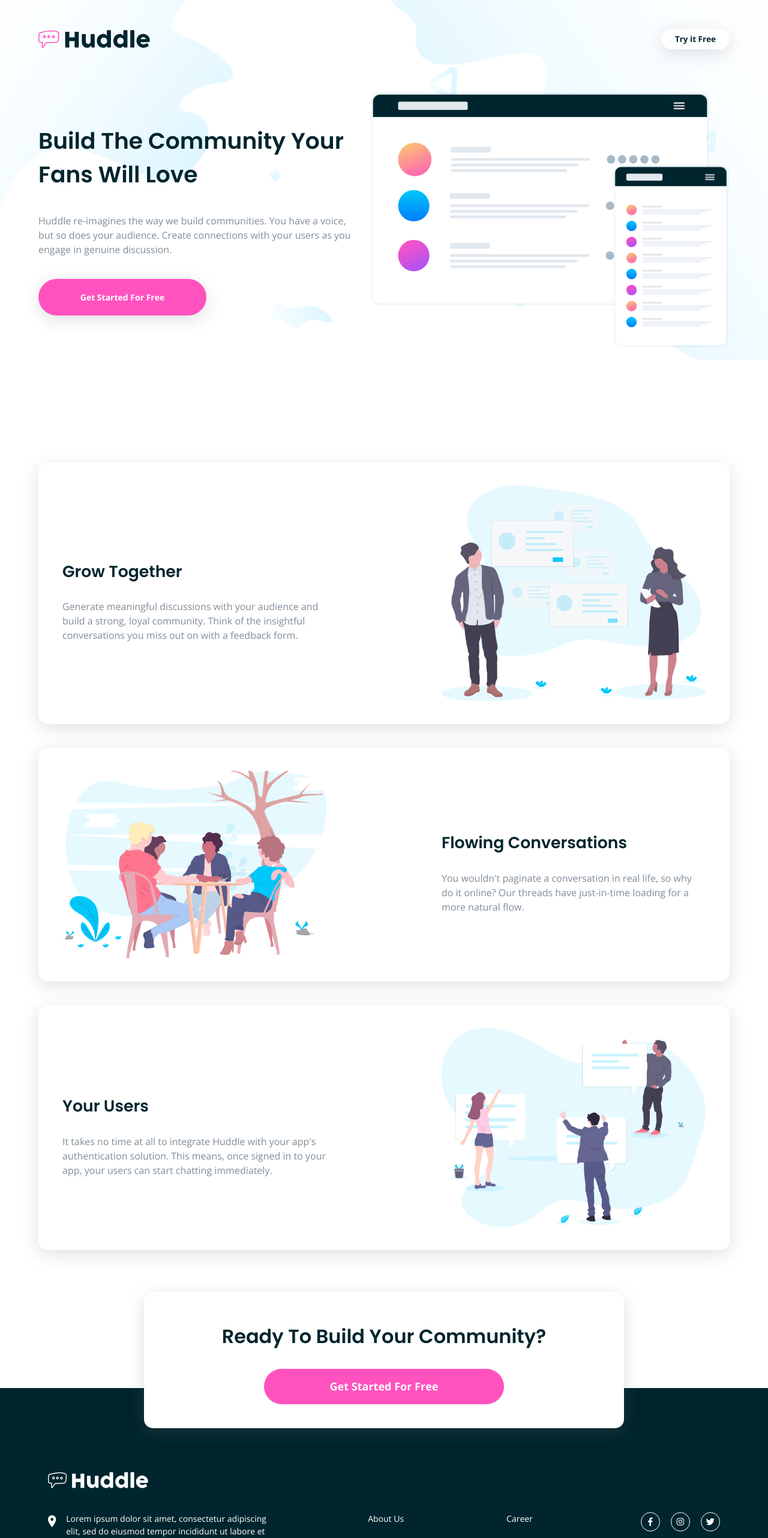
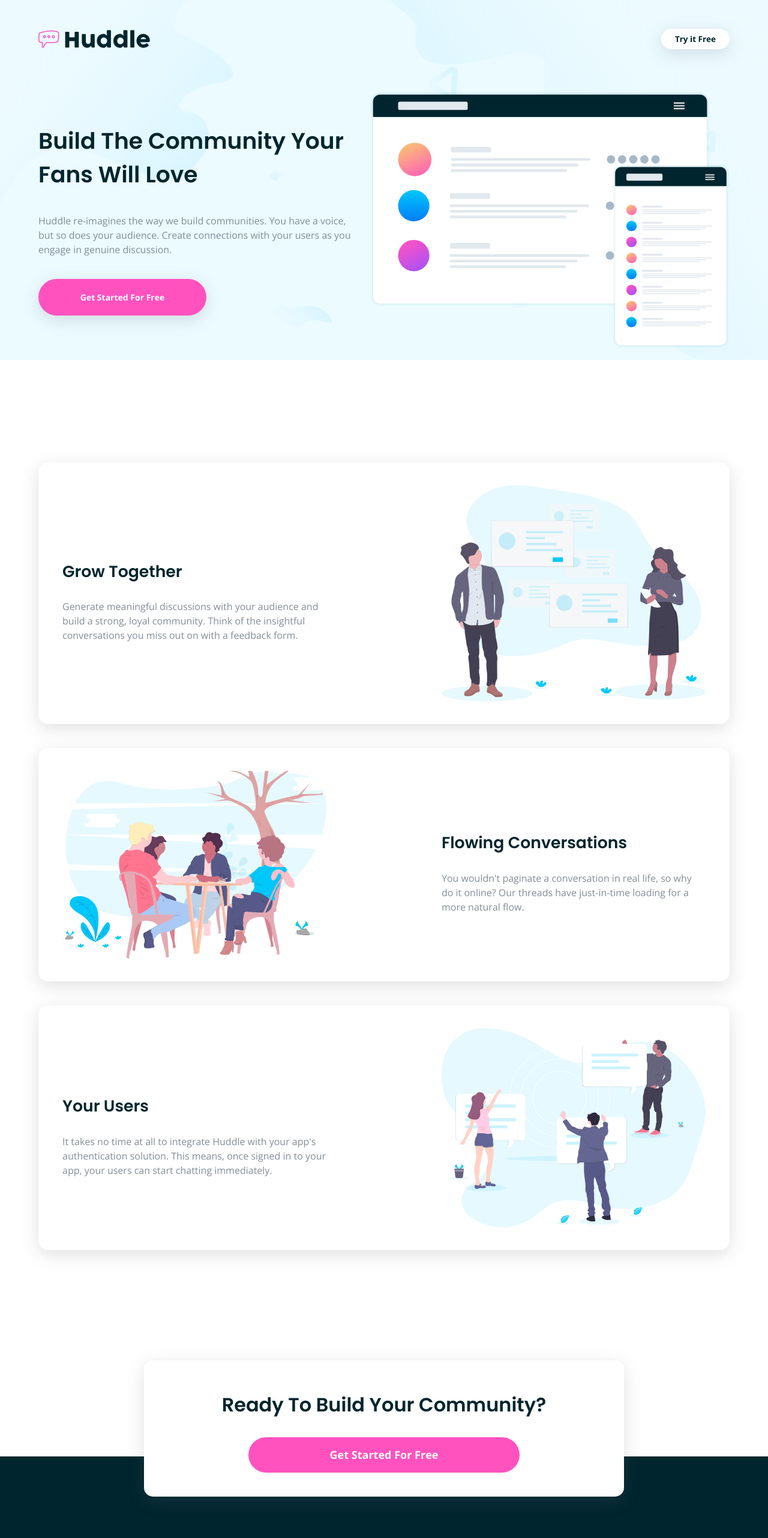
Before and after one commit to rammax0133/huddle-landing-page-with-alternating-feature-blocks, a plain HTML site: page index.html in a window 1280 px wide. Shown: the top 2564 px of the page at 60% size. Drawn offline with nearby package versions, Linux system fonts and the light colour scheme.

Commit message:
update some errors

```diff
--- a/css/main.scss
+++ b/css/main.scss
@@ -168,7 +168,7 @@ a.footer-btn {
     background-color: hsl(var(--Pink));
     font-weight: var(--fw-bold700);
     cursor: pointer;
-    width: min(60%, 400px);
+    width: min(60%, 25em);
     font-size: clamp(0.63rem, 0.91vw + 0.4rem, 1.13rem);
     transition: 200ms ease all;
 
@@ -249,6 +249,7 @@ header {
     background-size: cover;
     background-position: center center;
     background-image: url(/assets/images/bg-hero-mobile.svg);
+    background-color: hsl(var(--verypaleCyan));
 }
 
 .outer-flex {
@@ -457,6 +458,10 @@ i.fa-brands {
         margin: 0;
     }
 
+    .outer-flex {
+        padding-bottom: 344px;
+    }
+
     .bg-pattern {
         height: 75vh;
         background-image: url(/assets/images/bg-hero-desktop.svg);
--- a/index.html
+++ b/index.html
@@ -40,7 +40,7 @@
                     Create connections with your users as you engage in genuine discussion.
                   </p>
 
-                  <a class="main-btn" clas href="/">Get Started For Free</a>
+                  <a class="main-btn" href="/">Get Started For Free</a>
              </div>
 
              <div class="intro-img">
```
Also changed, not shown: dist/main.css, 1 other file.
